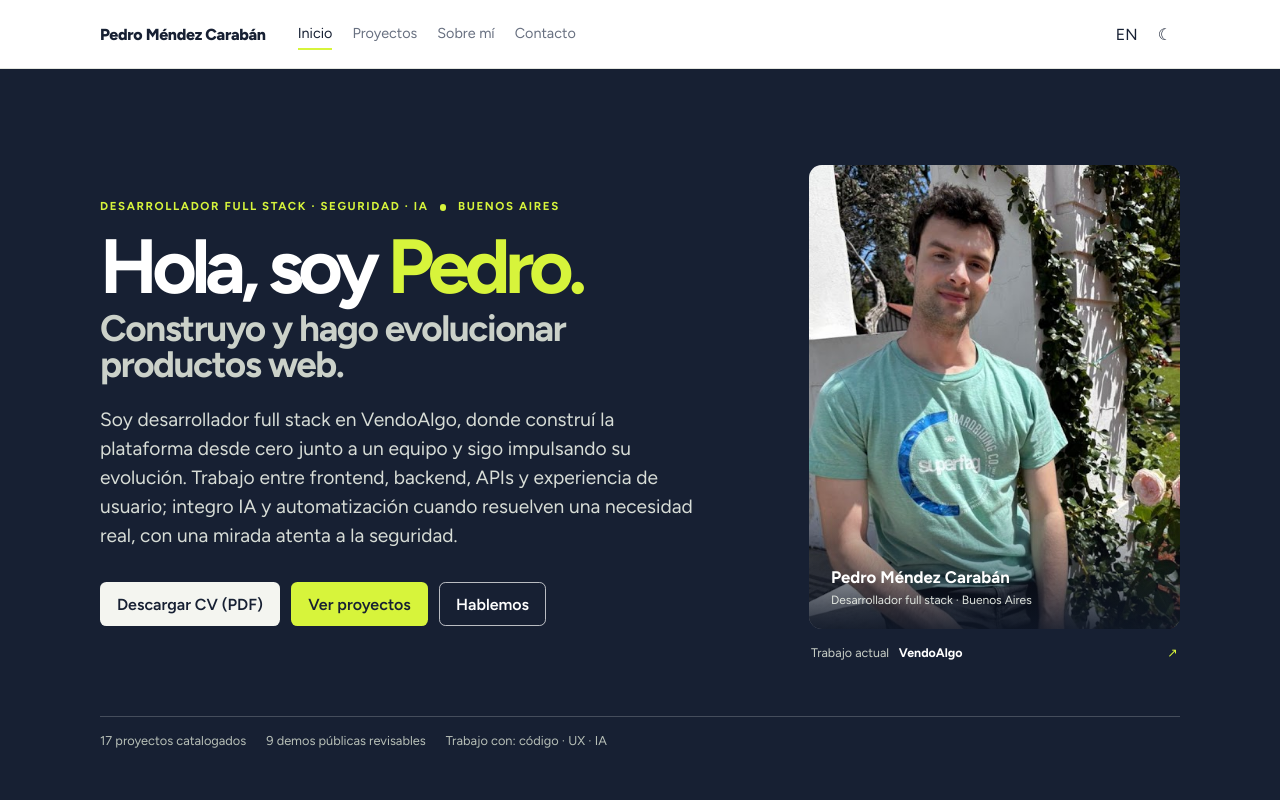
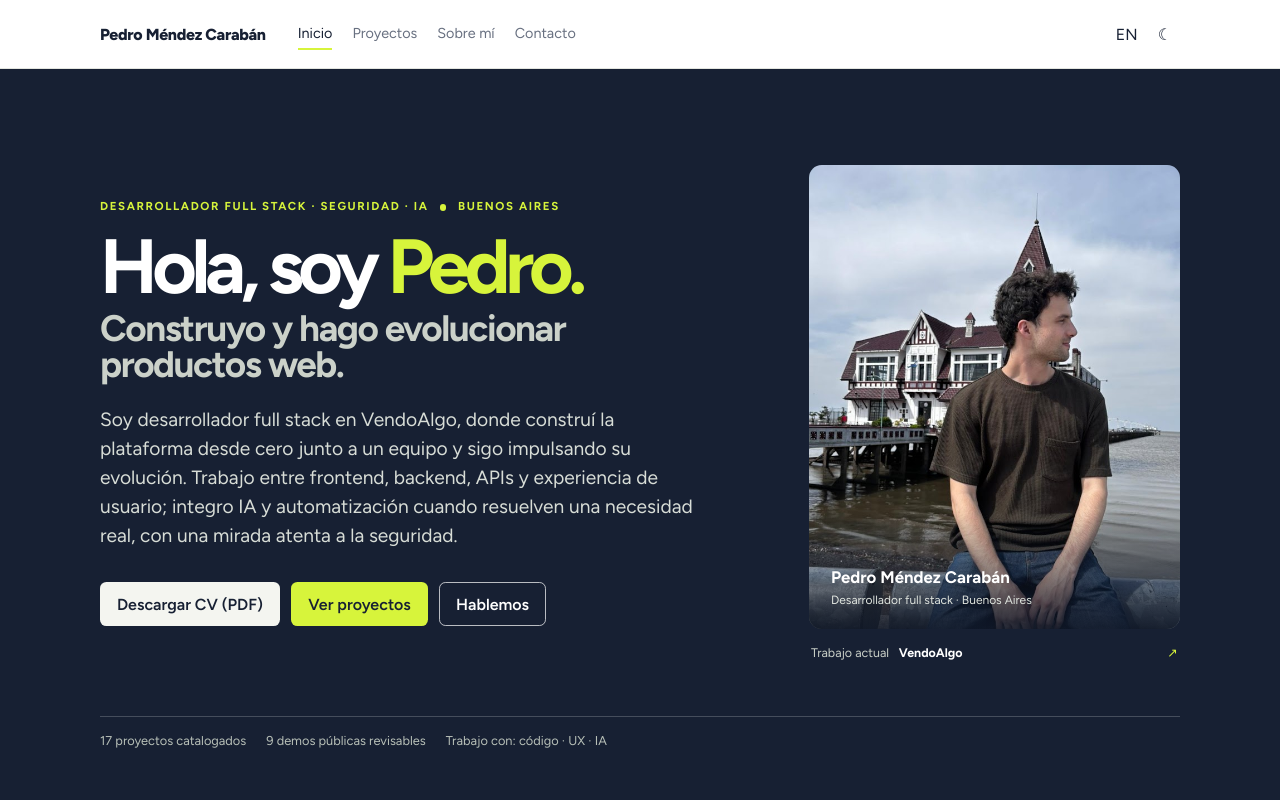
Before and after one commit to Pedro-2577/portfolio-2025, a Vue app: page / in a window 1280 px wide. Shown: the top 800 px of the page. Built offline with nearby package versions, Linux system fonts and the light colour scheme.

Commit message:
Use Pedro's selected portrait on the home page

```diff
--- a/src/style.css
+++ b/src/style.css
@@ -339,7 +339,7 @@ details p { color: var(--muted); line-height: 1.6; }
 /* Personal photographs and a lighter hierarchy for project actions. */
 .hero-person { min-width: 0; }
 .hero-portrait { position: relative; aspect-ratio: 4 / 5; margin: 0; overflow: hidden; border-radius: .8rem; background: #273143; }
-.hero-portrait > img { display: block; width: 100%; height: 100%; object-fit: cover; object-position: 35% 20%; transform: scale(1.4); transform-origin: 35% 20%; }
+.hero-portrait > img { display: block; width: 100%; height: 100%; object-fit: cover; object-position: 55% 40%; }
 .hero-portrait figcaption { position: absolute; inset: auto 0 0; display: grid; gap: .35rem; padding: 3.5rem 1.4rem 1.4rem; background: linear-gradient(transparent, rgba(15, 23, 39, .9)); }
 .hero-portrait figcaption strong { color: white; font-size: 1.05rem; }
 .hero-portrait figcaption span { color: #e0e5df; font-size: .75rem; }
```
Also changed, not shown: public/pedro-portrait.jpg.
